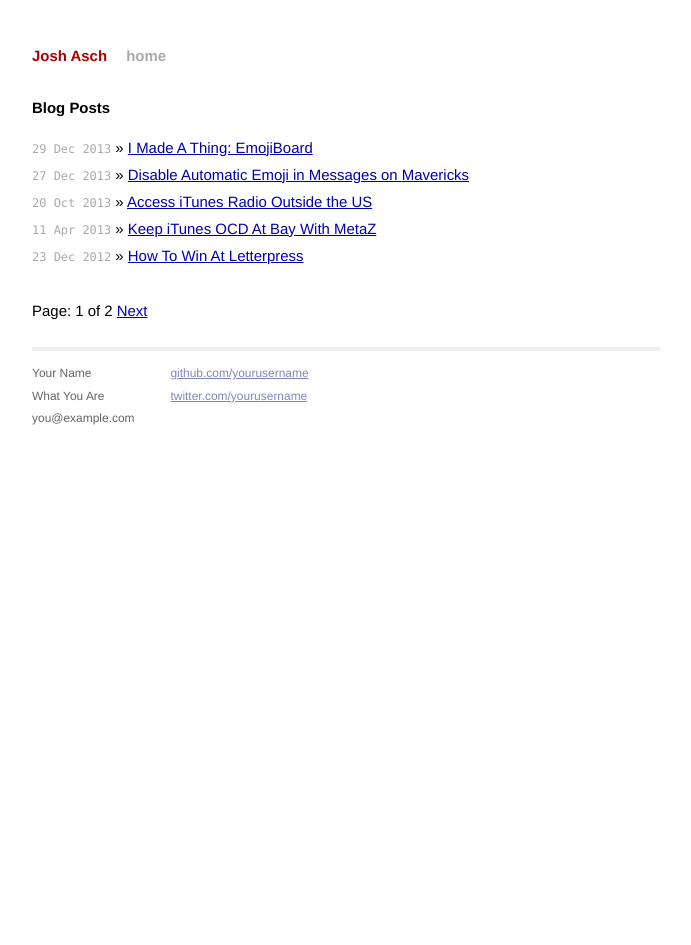
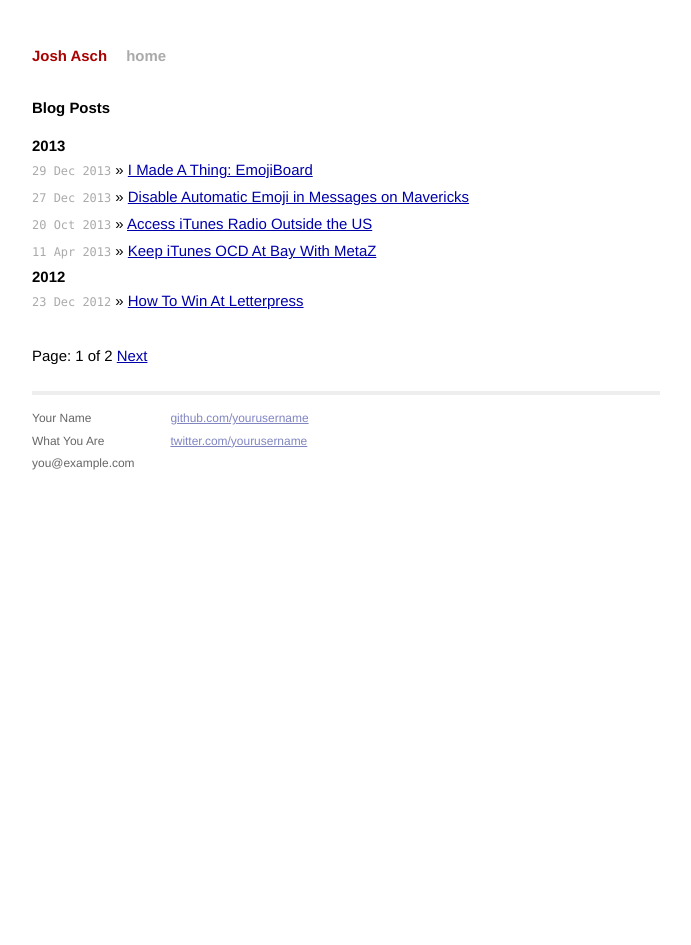
Before and after one commit to jobbogamer/jobbogamer.github.io, a Jekyll site: the page built from index.html, in a window 1280 px wide. Shown: the whole page, without its empty margins (294-985 px from the left). Built offline with Jekyll 4.4.1, drawn with Linux system fonts in a browser that asks for light colours; Markdown is read by kramdown in place of the engine named in the settings; the list of posts is cut into pages by our own code.

Commit message:
Fancy year headings for post dates

```diff
--- a/index.html
+++ b/index.html
@@ -7,6 +7,11 @@ title: Your New Jekyll Site
   <h1>Blog Posts</h1>
   <ul class="posts">
     {% for post in paginator.posts %}
+      {% capture this_year %}{{ post.date | date: "%Y" }}{% endcapture %}
+	  {% unless year == this_year %}
+	    {% assign year = this_year %}
+		<h2>{{ year }}</h2>
+	  {% endunless %}
       <li><span>{{ post.date | date_to_string }}</span> &raquo; <a href="{{ post.url }}">{{ post.title }}</a></li>
     {% endfor %}
   </ul>
```
